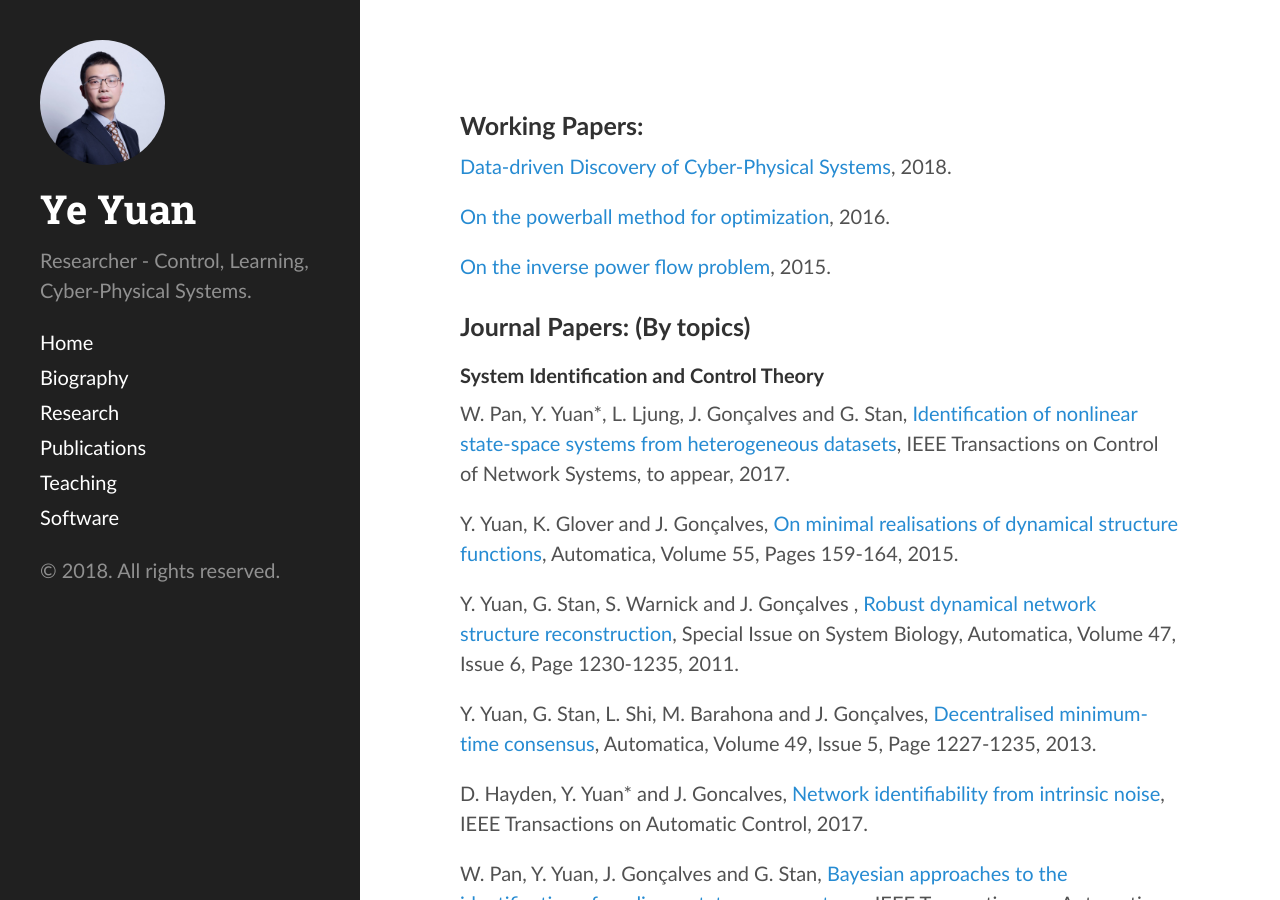
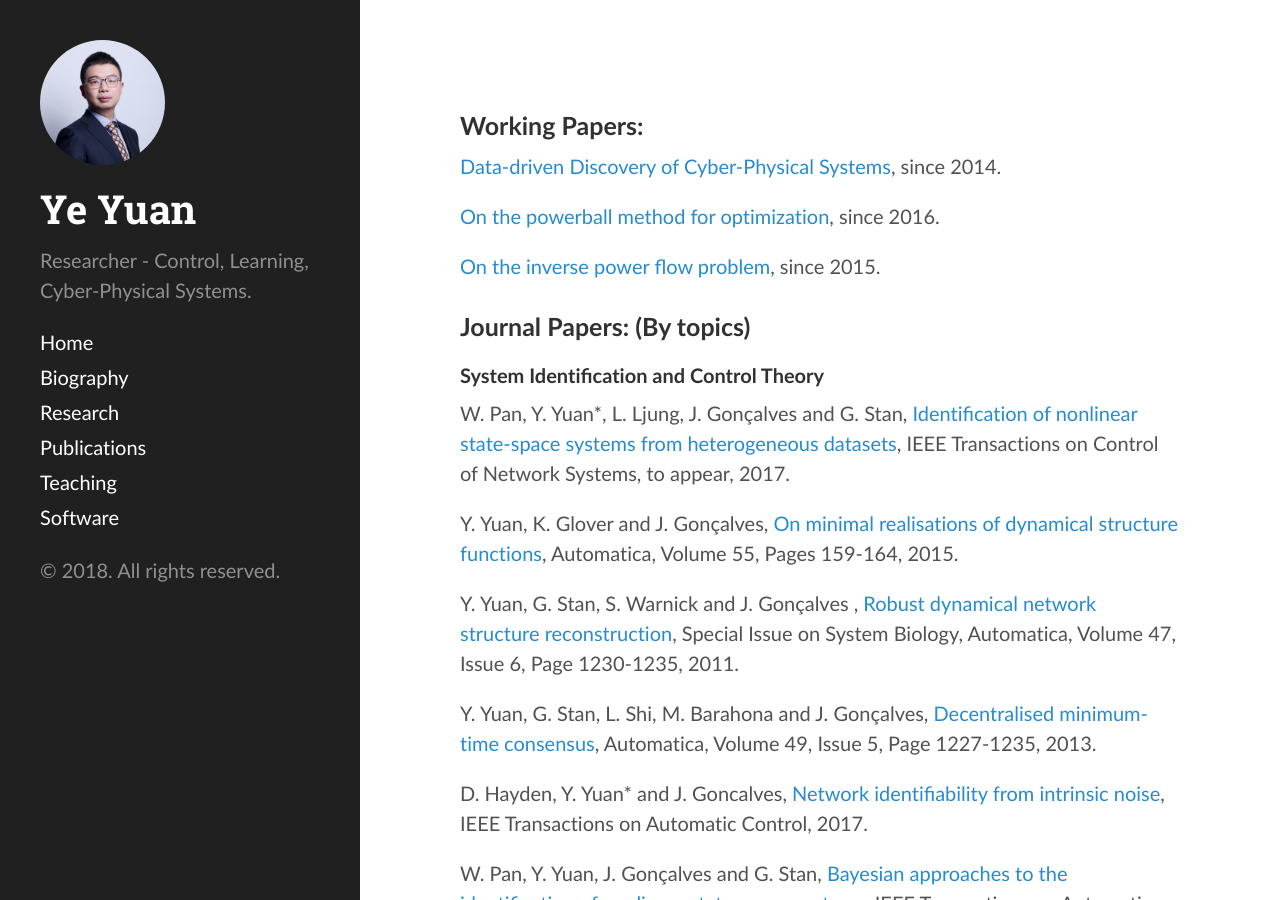
Before and after one commit to yy311/yy311.github.io, a Jekyll site: the page built from publication.md, in a window 1280 px wide and 900 px high. Built offline with Jekyll 4.4.1, drawn with Linux system fonts in a browser that asks for light colours.

Commit message:
Update publication.md

```diff
--- a/publication.md
+++ b/publication.md
@@ -4,11 +4,11 @@
 
 <h3>Working Papers: </h3>
 
-[Data-driven Discovery of Cyber-Physical Systems](https://arxiv.org/pdf/1810.00697.pdf), 2018.
+[Data-driven Discovery of Cyber-Physical Systems](https://arxiv.org/pdf/1810.00697.pdf), since 2014.
 
-[On the powerball method for optimization](https://arxiv.org/abs/1603.07421), 2016.
+[On the powerball method for optimization](https://arxiv.org/abs/1603.07421), since 2016.
 
-[On the inverse power flow problem](https://arxiv.org/abs/1610.06631), 2015.
+[On the inverse power flow problem](https://arxiv.org/abs/1610.06631), since 2015.
 
 <h3>Journal Papers: (By topics)</h3>
 
```
